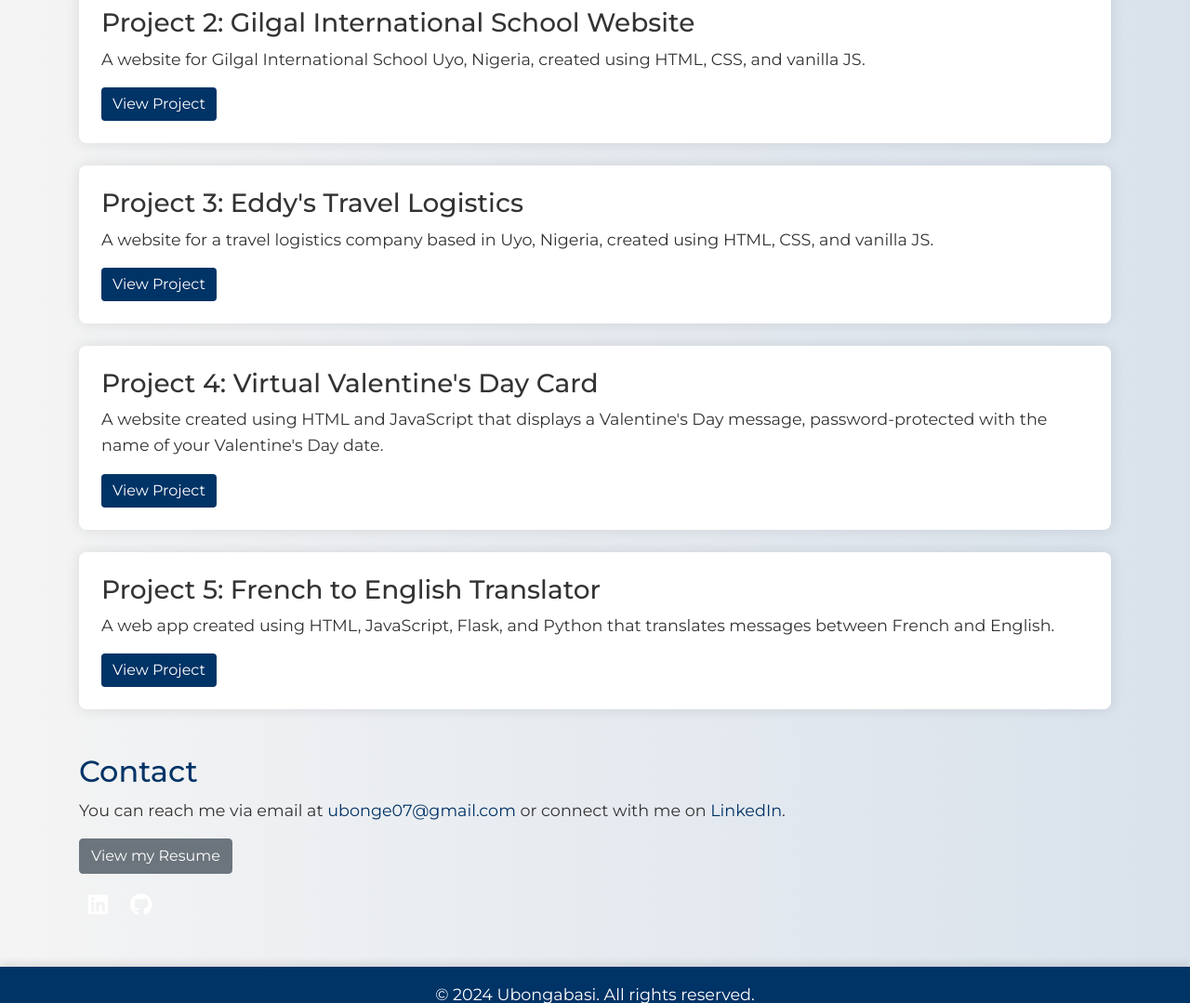
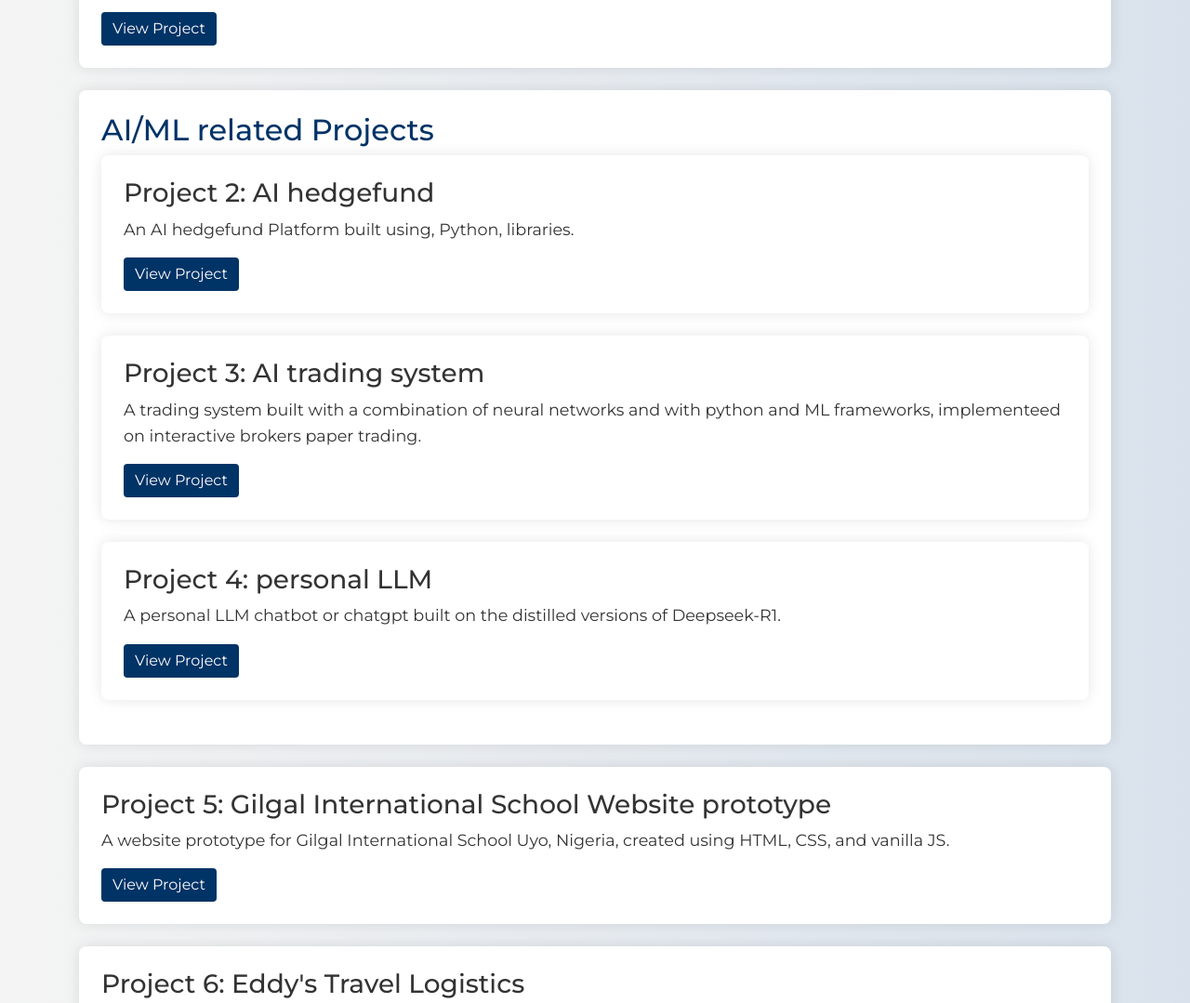
Before and after one commit to bongssss/portfolio, a plain HTML site: page index.html in a window 1280 px wide. Shown: the part 849-1928 px from the top of the page at 93% size. Drawn offline with nearby package versions, Linux system fonts and the light colour scheme.

Commit message:
furtherupdates

```diff
--- a/index.html
+++ b/index.html
@@ -114,7 +114,7 @@
     <!-- Hero Section -->
     <header>
         <h1>Ubongabasi's Portfolio</h1>
-        <p class="lead">Master's Student in Computer Science | Software Engineer</p>
+        <p class="lead">Master's graduate (Distinction) in Computer Science | Software Engineer</p>
     </header>
 
     <!-- Main Content -->
@@ -122,7 +122,7 @@
         <!-- About Section -->
         <section id="about" class="about mb-5">
             <h2>About Me</h2>
-            <p>Hello, I am Ubongabasi. I am currently a master's degree student in computer science, holding a bachelor's degree in Software Engineering. I am actively seeking full-time opportunities that will allow me to apply my skills in real-world software and engineering projects. My goal is to secure a position in the computer science and engineering field, with a particular interest in Machine learning upon graduation. Committed to continuous professional development, constantly learning the latest industry trends and emerging technologies. I enjoy working on innovative projects and continuously learning new technologies.</p>
+            <p>Hello, I am Ubongabasi. I hold a bachelor's degree in Software Engineering. from University of Electronic science and Technology and am a recent Anglia Ruskin University (Cambridge) computer Science MSc graduate (Distinction) with top-of-cohort ranking, expertise in Python, Tensorflow, JavaScript, SQL, and C#. Developed financial models for asset price forecasting, and scalable web application development. Skilled in data analysis, deep Learning, web application development and passionate about applying technology to solve problems in domains ranging from core Software Engineering to Finance and Bio/Medical technology. I am actively seeking full-time opportunities that will allow me to apply my skills in real-world software and engineering projects. My goal is to secure a position in the computer science and engineering field, with a particular interest in Machine learning and AI. I am Committed to continuous professional development, constantly learning the latest industry trends and emerging technologies. I enjoy working on innovative projects and continuously learning new technologies.</p>
         </section>
 
         <!-- Projects Section -->
@@ -131,25 +131,49 @@
             <div class="project">
                 <h3>Project 1: Advanced Web Solutions</h3>
                 <p>A Vendor Application Inventory Platform using Django, Python, and Agile methodology, allowing vendors to manage their inventory information and clients efficiently as well as allowing clients to interact with vendor information and notify clients of their interest.</p>
-                <a href="#" class="btn btn-primary">View Project</a>
+                <a href="https://github.com/bongssss/AWS" class="btn btn-primary">View Project</a>
             </div>
             <div class="project">
-                <h3>Project 2: Gilgal International School Website</h3>
-                <p>A website for Gilgal International School Uyo, Nigeria, created using HTML, CSS, and vanilla JS.</p>
+                <h2>AI/ML related Projects</h2>
+                <div class="project">
+                    <h3>Project 2: AI hedgefund</h3>
+                    <p>An AI hedgefund Platform built using, Python, libraries.</p>
+                    <a href="https://github.com/bongssss/" class="btn btn-primary">View Project</a>
+                </div>
+
+                <div class="project">
+                    <h3>Project 3: AI trading system</h3>
+                    <p>A trading system built with a combination of neural networks and with  python and ML frameworks, implementeed on interactive brokers paper trading.</p>
+                    <a href="https://github.com/bongssss/" class="btn btn-primary">View Project</a>
+                </div>
+
+
+             <div class="project">
+                <h3>Project 4: personal LLM </h3>
+                <p>A personal LLM chatbot or chatgpt built on the distilled versions of Deepseek-R1.</p>
+                <a href="https://github.com/bongssss/" class="btn btn-primary">View Project</a>
+             </div>
+            </div>
+
+
+             <div class="project">
+                <h3>Project 5: Gilgal International School Website prototype</h3>
+                <p>A website prototype for Gilgal International School Uyo, Nigeria, created using HTML, CSS, and vanilla JS.</p>
                 <a href="https://bethgilgal.netlify.app/" class="btn btn-primary">View Project</a>
             </div>
+
             <div class="project">
-                <h3>Project 3: Eddy's Travel Logistics</h3>
+                <h3>Project 6: Eddy's Travel Logistics</h3>
                 <p>A website for a travel logistics company based in Uyo, Nigeria, created using HTML, CSS, and vanilla JS.</p>
                 <a href="https://eddytravellogistics.netlify.app/" class="btn btn-primary">View Project</a>
             </div>
             <div class="project">
-                <h3>Project 4: Virtual Valentine's Day Card</h3>
+                <h3>Project 7: Virtual Valentine's Day Card</h3>
                 <p>A website created using HTML and JavaScript that displays a Valentine's Day message, password-protected with the name of your Valentine's Day date.</p>
                 <a href="https://github.com/bongssss/french" class="btn btn-primary">View Project</a>
             </div>
             <div class="project">
-                <h3>Project 5: French to English Translator</h3>
+                <h3>Project 8: French to English Translator</h3>
                 <p>A web app created using HTML, JavaScript, Flask, and Python that translates messages between French and English.</p>
                 <a href="#" class="btn btn-primary">View Project</a>
             </div>
@@ -159,10 +183,10 @@
         <section id="contact" class="contact mb-5">
             <h2>Contact</h2>
             <p>You can reach me via email at <a href="mailto:ubonge07@gmail.com">ubonge07@gmail.com</a> or connect with me on <a href="https://www.linkedin.com/in/ubongetim/">LinkedIn</a>.</p>
-            <p><a href="https://onedrive.live.com/embed?resid=B638736BE9707BE9%21102655&authkey=!AL95eA24BmcmYts&em=2" class="btn btn-secondary" download>View my Resume</a></p>
+            <p><a href="https://1drv.ms/b/c/b638736be9707be9/EWncBJKpJeRNreq4dBR4j_0BfAOyQsHwM2sKSqOX0yUmBA?e=m8I14r" class="btn btn-secondary" download>View my Resume</a></p>
             <div class="social-icons">
                 <a href="https://www.linkedin.com/in/ubongetim/" target="_blank"><i class="fab fa-linkedin"></i></a>
-                <a href="https://github.com/yourusername" target="_blank"><i class="fab fa-github"></i></a>
+                <a href="https://github.com/bongssss" target="_blank"><i class="fab fa-github"></i></a>
             </div>
         </section>
     </div>
```
